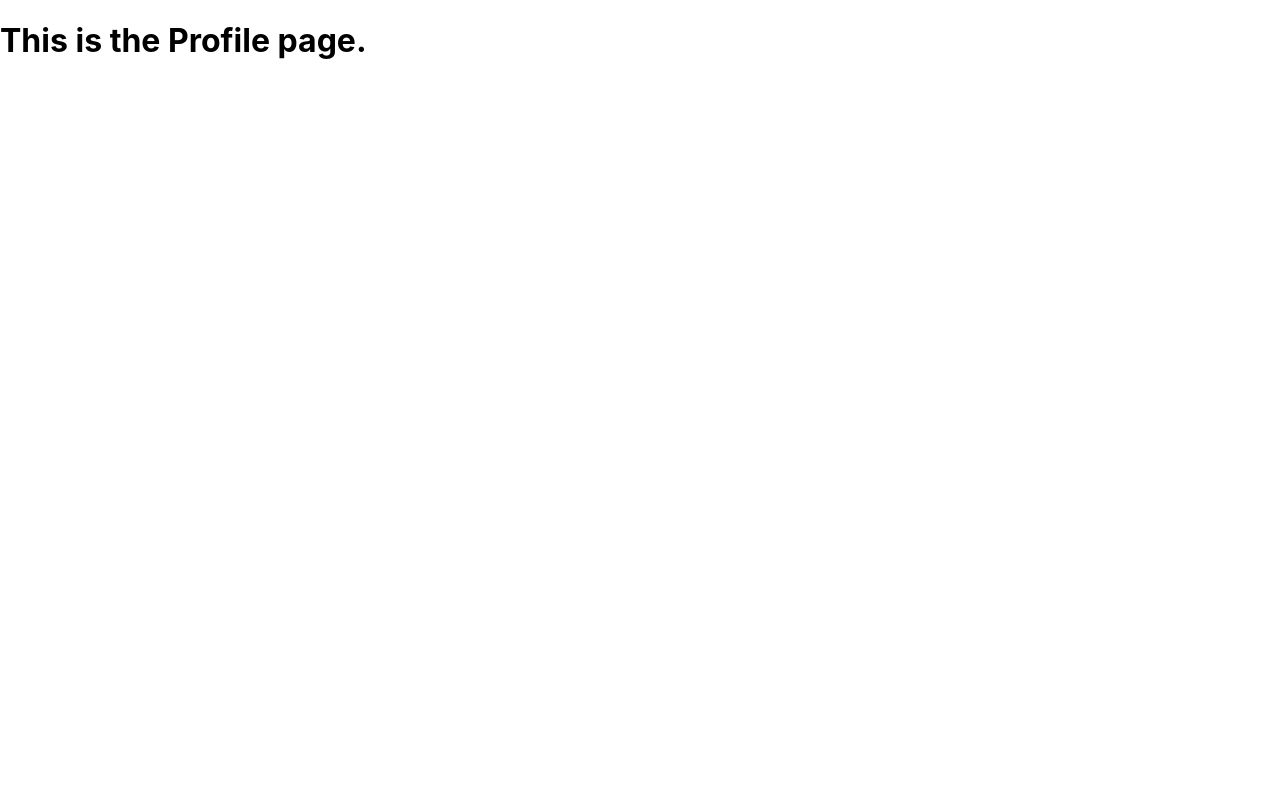
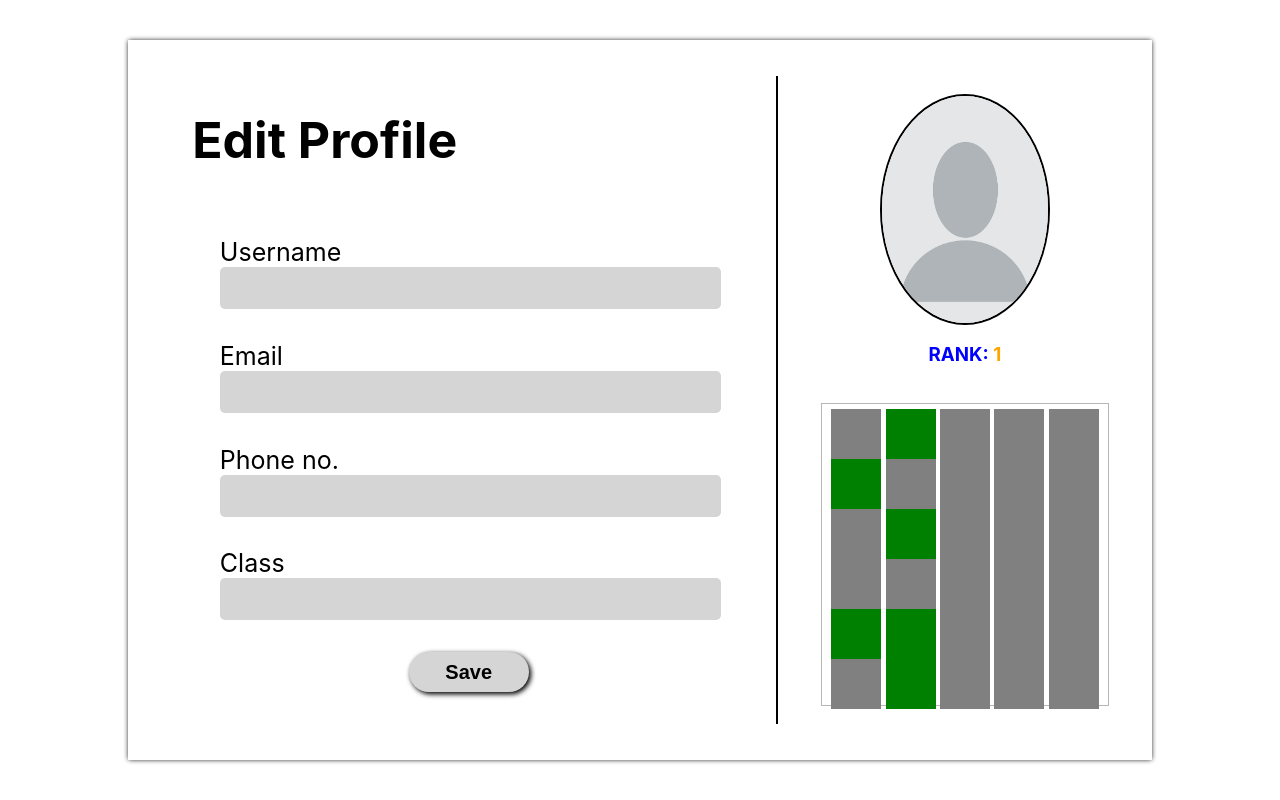
Before and after one commit to SayaliZambre/quiz1, a React (Create React App) app: page /profile in a window 1280 px wide. Built offline with nearby package versions, Linux system fonts and the light colour scheme.

Commit message:
Initial Profile page is made

```diff
--- /dev/null
+++ b/src/Components/calBox.jsx
@@ -0,0 +1,18 @@
+import React from 'react'
+import { useState } from 'react'
+
+export default function CalBox(props) {
+
+    const [value, usevalue] = useState(props.val);
+
+    const bg = {
+        backgroundColor : value ? "green" : "gray",
+        width: "50px",
+        height: "50px"
+    }
+
+  return (
+    <div className="cal_box" style={bg}>
+    </div>
+  )
+}
--- /dev/null
+++ b/src/Components/calData.json
@@ -0,0 +1,34 @@
+{
+    "Data" : [
+        {"val" : 0},
+        {"val" : 1},
+        {"val" : 0},
+        {"val" : 0},
+        {"val" : 0},
+        {"val" : 1},
+        {"val" : 0},
+        {"val" : 0},
+        {"val" : 0},
+        {"val" : 0},
+        {"val" : 0},
+        {"val" : 1},
+        {"val" : 0},
+        {"val" : 0},
+        {"val" : 0},
+        {"val" : 0},
+        {"val" : 0},
+        {"val" : 0},
+        {"val" : 0},
+        {"val" : 0},
+        {"val" : 1},
+        {"val" : 1},
+        {"val" : 0},
+        {"val" : 0},
+        {"val" : 0},
+        {"val" : 0},
+        {"val" : 1},
+        {"val" : 0},
+        {"val" : 0},
+        {"val" : 0}
+    ]
+}
--- /dev/null
+++ b/src/Components/proCal.css
@@ -0,0 +1,11 @@
+.pro_cal {
+    width: 90%;
+    height: 45%;
+    padding: 5px;
+    border: 1.2px solid rgb(182, 182, 182);
+    display: flex;
+    flex-direction: row;
+    flex-wrap: wrap;
+    justify-content: space-evenly;
+    align-items: center;
+}
--- /dev/null
+++ b/src/Components/proCal.jsx
@@ -0,0 +1,18 @@
+import React from 'react';
+import "./proCal.css";
+import Data from "./calData.json";
+import { useState } from 'react';
+import CalBox from './calBox';
+
+export default function ProCal() {
+
+  const [data, useData] = useState(Data.Data);
+
+  return (
+    <div className="pro_cal">
+      {data.map(key => {
+        return <CalBox val={key.val} />
+      })}
+    </div>
+  )
+}
--- /dev/null
+++ b/src/Components/proLeft.css
@@ -0,0 +1,71 @@
+.pro_left {
+    width: 60%;
+    height: 90%;
+    border-right: 2px solid black;
+    display: flex;
+    flex-direction: column;
+    justify-content: space-evenly;
+    align-items: center;
+}
+
+.pro_head {
+    width: 90%;
+    height: 20%;
+}
+
+.pro_head h1 {
+    font-size: 50px;
+}
+
+.pro_form {
+    width: 90%;
+    height: 80%;
+    display: flex;
+    flex-direction: column;
+    justify-content: space-evenly;
+    align-items: center;
+}
+
+.pro_form label {
+    font-size: 25px;
+    width: 90%;
+    height: auto;
+}
+
+.pro_form input {
+    width: 100%;
+    height: 40px;
+    border: none;
+    background-color: rgb(214, 213, 213);
+    border-radius: 5px;
+    color: rgb(135, 134, 134);
+}
+
+.pro_form input:focus {
+    outline: none;
+    border: none;
+    color: black;
+}
+
+.pro_form input:invalid {
+    border-bottom: 2px solid red;
+}
+
+.pro_form input:focus:valid {
+    border-bottom: 2px solid green;
+}
+
+.pro_form button {
+    width: 120px;
+    height: 40px;
+    border-radius: 25px;
+    border: none;
+    font-size: 20px;
+    font-weight: 600;
+    background-color: rgb(214, 213, 213);
+    box-shadow: 2px 2px 5px 0.2px black;
+}
+
+.pro_form button:active {
+    box-shadow: 0px 0px 5px 0.2px black;
+}
--- /dev/null
+++ b/src/Components/proLeft.jsx
@@ -0,0 +1,19 @@
+import React from 'react';
+import "./proLeft.css";
+
+export default function ProLeft() {
+  return (
+    <div className="pro_left">
+      <div className="pro_head">
+        <h1>Edit Profile</h1>
+      </div>
+      <form action="#" className='pro_form'>
+        <label>Username <input type="text" name="username" id="username" /></label>
+        <label>Email <input type="email" name="email" id="email" /></label>
+        <label>Phone no. <input type="number" max={9999999999} min={1000000000} name="phone_no" id="phone_no" /></label>
+        <label>Class <input type="text" name="class" id="class" /></label>
+        <button type="submit">Save</button>
+      </form>
+    </div>
+  )
+}
--- /dev/null
+++ b/src/Components/proPic.css
@@ -0,0 +1,23 @@
+.pro_pic {
+    width: 90%;
+    height: 45%;
+    display: flex;
+    flex-direction: column;
+    justify-content: center;
+    align-items: center;
+}
+
+.pro_pic img {
+    width: 60%;
+    height: 90%;
+    border-radius: 50%;
+    border: 2px solid black;
+}
+
+.pro_pic h3 {
+    color: blue;
+}
+
+.pro_pic h3 span {
+    color: orange;
+}
--- /dev/null
+++ b/src/Components/proPic.jsx
@@ -0,0 +1,12 @@
+import React from 'react';
+import "./proPic.css";
+import pic from "./pic.webp";
+
+export default function ProPic() {
+  return (
+    <div className="pro_pic">
+      <img src={pic} />
+      <h3>RANK: <span>1</span></h3>
+    </div>
+  )
+}
--- /dev/null
+++ b/src/Components/proRight.css
@@ -0,0 +1,8 @@
+.pro_right {
+    width: 30%;
+    height: 90%;
+    display: flex;
+    flex-direction: column;
+    justify-content: space-evenly;
+    align-items: center;
+}
--- /dev/null
+++ b/src/Components/proRight.jsx
@@ -0,0 +1,13 @@
+import React from 'react';
+import ProPic from './proPic';
+import ProCal from './proCal';
+import "./proRight.css";
+
+export default function ProRight() {
+  return (
+    <div className="pro_right">
+        <ProPic />
+        <ProCal />
+    </div>
+  )
+}
--- /dev/null
+++ b/src/Components/profile.css
@@ -0,0 +1,17 @@
+body {
+    width: 100vw;
+    height: 100vh;
+    display: flex;
+    justify-content: center;
+    align-items: center;
+}
+
+.profile {
+    display: flex;
+    width: 80vw;
+    height: 90vh;
+    background-color: white;
+    box-shadow: 0.2px 0.2px 5px 0.2px black;
+    justify-content: space-evenly;
+    align-items: center;
+}
--- a/src/Components/profile.jsx
+++ b/src/Components/profile.jsx
@@ -1,9 +1,13 @@
 import React from "react";
+import "./profile.css";
+import ProLeft from "./proLeft";
+import ProRight from "./proRight";
 
 export default function Profile () {
     return (
         <div className="profile">
-            <h1>This is the Profile page.</h1>
+            <ProLeft />
+            <ProRight />
         </div>
     );
 }
```
Also changed, not shown: src/Components/pic.webp (added).
